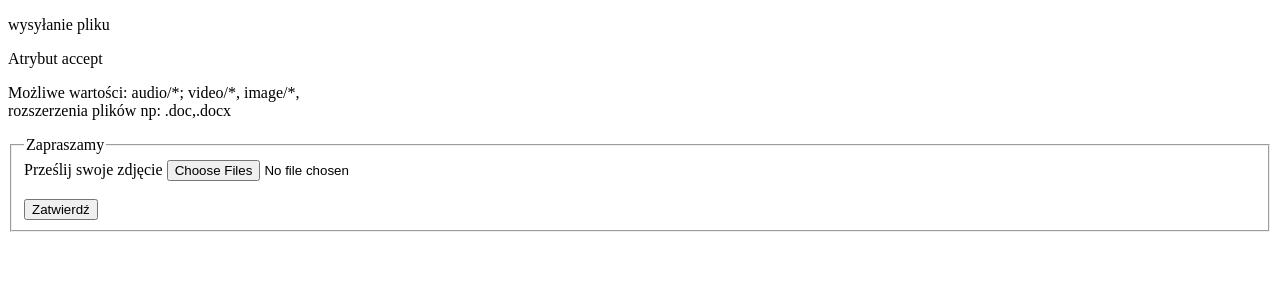
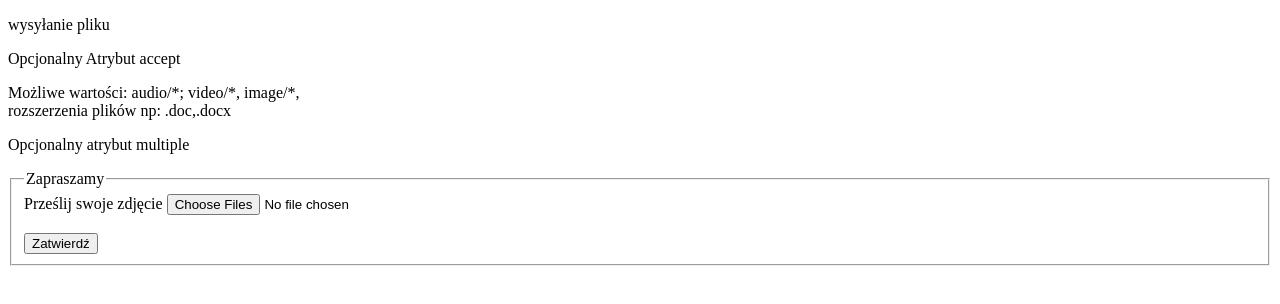
Before and after one commit to przemjan/starySacz2023, a plain HTML site: page formularze/form9.html in a window 1280 px wide. Drawn offline with Linux system fonts and the light colour scheme.

Commit message:
commit nr 21

```diff
--- a/formularze/form9.html
+++ b/formularze/form9.html
@@ -6,11 +6,12 @@
 </head>
 <body>
 <p> wysyłanie pliku</p>
-<p>Atrybut accept</p>
+<p>Opcjonalny  Atrybut accept</p>
 <p>Możliwe wartości: audio/*; video/*, image/*, <br>
     rozszerzenia plików np: .doc,.docx<br>
 
 </p>
+<p>Opcjonalny atrybut multiple</p>
 
 
 <form action="mailto:franek@kielbasa.pl" method= "post" enctype="multipart/form-data">
```
Also changed, not shown: zadaniaformularzetxt.txt (added).
